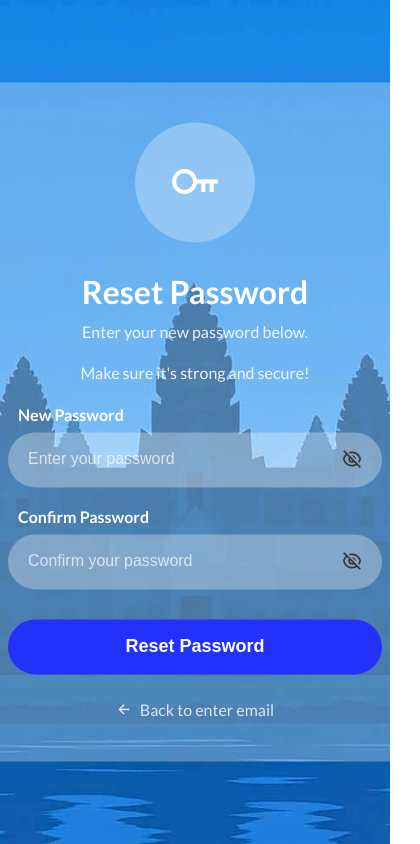
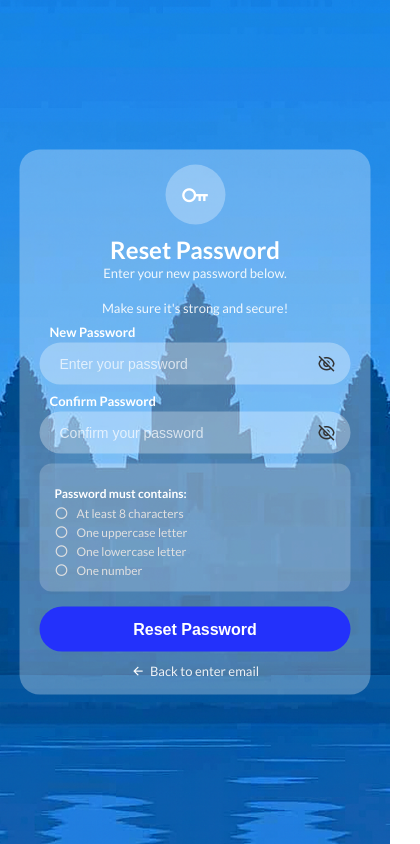
Before and after one commit to Sokleap-SAM/Hotel-Booking-System, a Vue app in the folder frontend/user/: page /ResetPWScreen in a window 390 px wide. Shown: the whole page, 420 px wide, since content can reach past the window. Built offline with nearby package versions, Linux system fonts and the light colour scheme; what vue3-google-login would draw is missing.

Commit message:
update to have responsive

```diff
--- a/frontend/user/src/components/auth/ForgotPasswordScreen.vue
+++ b/frontend/user/src/components/auth/ForgotPasswordScreen.vue
@@ -50,8 +50,10 @@ export default {
 <style scoped>
 /* Main card container */
 .container {
-  width: 450px;
-  height: 620px;
+  width: 90%;
+  max-width: 450px;
+  height: auto;
+  min-height: 620px;
   font-family: 'Lato', sans-serif;
   padding: 40px 20px;
   position: absolute;
@@ -170,4 +172,28 @@ input::placeholder {
 .back-link:hover {
   text-decoration: underline;
 }
+
+@media (max-width: 480px) {
+  .container {
+    padding: 20px 15px;
+    min-height: 0;
+  }
+
+  .circle {
+    width: 100px;
+    height: 100px;
+  }
+
+  .circle i {
+    font-size: 40px;
+  }
+
+  h2 {
+    font-size: 28px;
+  }
+
+  .btn-Login {
+    font-size: 18px;
+  }
+}
 </style>
--- a/frontend/user/src/components/auth/LoginScreen.vue
+++ b/frontend/user/src/components/auth/LoginScreen.vue
@@ -107,17 +107,24 @@ export default {
 
 <style scoped>
 .container {
-  width: 449px;
+  width: 90%;
+  max-width: 450px;
   height: auto;
   position: absolute;
-  top: 200px;
-  left: 535px;
+  top: 60%;
+  left: 50%;
+  transform: translate(-50%, -50%);
   color: white;
+  display: flex;
+  flex-direction: column;
   justify-content: center;
   align-items: center;
   border-radius: 15px;
   background-color: rgba(255, 255, 255, 0.29);
+  padding: 20px;
+  box-sizing: border-box;
 }
+
 .container-google {
   display: flex;
   justify-content: center;
@@ -128,6 +135,7 @@ export default {
   background-color: rgba(255, 255, 255, 0.29);
   border-radius: 10px;
 }
+
 .create-account {
   text-align: center;
   margin-top: 20px;
@@ -135,24 +143,30 @@ export default {
   margin-bottom: 10px;
   color: #ffffff93;
 }
+
 .register {
   color: #ffffff;
   cursor: pointer;
 }
+
 .register:hover {
   text-decoration: underline;
   color: #2d5ebf;
 }
+
 .input-group {
   display: flex;
   flex-direction: column;
   font-size: 20px;
   font-family: 'Lato', sans-serif;
-  margin: 20px;
-  padding: 10px;
+  margin: 10px 0;
+  width: 100%;
+  max-width: 374px;
 }
+
 .btn-Login {
-  width: 374px;
+  width: 100%;
+  max-width: 374px;
   height: 53px;
   border-radius: 25px;
   background-color: #2331fb;
@@ -160,37 +174,47 @@ export default {
   font-size: 20px;
   border: none;
   cursor: pointer;
-  margin-left: 37px;
   margin-top: 20px;
 }
+
 .btn-Login:hover {
   background-color: #1c259f;
 }
+
 .input-group label {
-  padding: 10px;
+  padding: 10px 0;
 }
+
 .input-group input {
-  width: 374px;
+  width: 100%;
   height: 53px;
   border-radius: 25px;
   background-color: rgba(255, 255, 255, 0.4);
   border: none;
   color: white;
+  padding: 0 20px;
+  box-sizing: border-box;
 }
+
 .input-group:first-of-type {
-  margin-top: -40px;
+  margin-top: 0;
 }
+
 h2 {
   margin-top: 10px;
+  margin-bottom: 20px;
   font-size: 48px;
   text-align: center;
   font-family: 'Lato', sans-serif;
 }
+
 .forgot-password {
   text-align: right;
   margin-top: 5px;
-  margin-right: 50px;
+  width: 100%;
+  max-width: 374px;
 }
+
 .forgot-password:hover a {
   text-decoration: underline;
   color: #2d5ebf;
@@ -201,12 +225,14 @@ h2 {
   text-decoration: none;
   font-size: 0.85rem;
 }
+
 .password-wrapper {
   position: relative;
-  width: 374px;
+  width: 100%;
   display: flex;
   align-items: center;
 }
+
 .toggle-icon {
   position: absolute;
   right: 15px;
@@ -217,4 +243,23 @@ h2 {
   font-size: 22px;
   z-index: 2;
 }
+
+/* Responsive adjustments */
+@media (max-width: 480px) {
+  .container {
+    padding: 20px 15px;
+  }
+
+  h2 {
+    font-size: 36px;
+  }
+
+  .input-group {
+    font-size: 18px;
+  }
+
+  .btn-Login {
+    font-size: 18px;
+  }
+}
 </style>
--- a/frontend/user/src/components/auth/ResetPWScreen.vue
+++ b/frontend/user/src/components/auth/ResetPWScreen.vue
@@ -1,5 +1,8 @@
 <template>
-  <link href="https://fonts.googleapis.com/css2?family=Lato:wght@400;700&display=swap" rel="stylesheet" />
+  <link
+    href="https://fonts.googleapis.com/css2?family=Lato:wght@400;700&display=swap"
+    rel="stylesheet"
+  />
   <link href="https://cdn.jsdelivr.net/npm/remixicon@4.7.0/fonts/remixicon.css" rel="stylesheet" />
 
   <div class="container">
@@ -8,7 +11,7 @@
     </div>
     <h2>Reset Password</h2>
     <span>Enter your new password below.</span>
-    <br>
+    <br />
     <span>Make sure it's strong and secure!</span>
 
     <div class="input-group">
@@ -44,7 +47,33 @@
         ></i>
       </div>
     </div>
-
+    <div class="requirements-box">
+      <p class="requirements-title">Password must contains:</p>
+      <ul>
+        <li :class="{ valid: hasMinLength, invalid: !hasMinLength && password.length > 0 }">
+          <i
+            :class="hasMinLength ? 'ri-checkbox-circle-fill' : 'ri-checkbox-blank-circle-line'"
+          ></i>
+          At least 8 characters
+        </li>
+        <li :class="{ valid: hasUppercase, invalid: !hasUppercase && password.length > 0 }">
+          <i
+            :class="hasUppercase ? 'ri-checkbox-circle-fill' : 'ri-checkbox-blank-circle-line'"
+          ></i>
+          One uppercase letter
+        </li>
+        <li :class="{ valid: hasLowercase, invalid: !hasLowercase && password.length > 0 }">
+          <i
+            :class="hasLowercase ? 'ri-checkbox-circle-fill' : 'ri-checkbox-blank-circle-line'"
+          ></i>
+          One lowercase letter
+        </li>
+        <li :class="{ valid: hasNumber, invalid: !hasNumber && password.length > 0 }">
+          <i :class="hasNumber ? 'ri-checkbox-circle-fill' : 'ri-checkbox-blank-circle-line'"></i>
+          One number
+        </li>
+      </ul>
+    </div>
     <button class="btn-Login">Reset Password</button>
     <div class="back-link" @click="goToEnterEmail">
       <i class="ri-arrow-left-line"></i>
@@ -54,7 +83,7 @@
 </template>
 
 <script lang="ts">
-import { ref } from 'vue'
+import { computed, ref } from 'vue'
 import { useRouter } from 'vue-router'
 export default {
   name: 'ForgotPasswordScreen',
@@ -63,6 +92,12 @@ export default {
     const confirmPassword = ref('')
     const passwordFieldType = ref('password')
     const confirmPasswordFieldType = ref('password')
+
+    // Validation Logic
+    const hasMinLength = computed(() => password.value.length >= 8)
+    const hasUppercase = computed(() => /[A-Z]/.test(password.value))
+    const hasLowercase = computed(() => /[a-z]/.test(password.value))
+    const hasNumber = computed(() => /\d/.test(password.value))
 
     const togglePassword = (type: string) => {
       if (type === 'main') {
@@ -79,6 +114,10 @@ export default {
     }
 
     return {
+      hasMinLength,
+      hasUppercase,
+      hasLowercase,
+      hasNumber,
       password,
       confirmPassword,
       passwordFieldType,
@@ -91,76 +130,76 @@ export default {
 </script>
 
 <style scoped>
-/* Container set to occupy the full screen for the background */
+/* Main Container - Adjusted for maximum vertical efficiency */
 .container {
-  /* Positioning */
   position: absolute;
   top: 50%;
   left: 50%;
   transform: translate(-50%, -50%);
-
-  /* Sizing and Layout */
-  width: 450px;
-  padding: 40px 20px;
+  width: 90%;
+  max-width: 420px;
+  padding: 15px 20px; /* Reduced vertical padding */
   box-sizing: border-box;
-
-  /* Flexbox: This centers all items (icon, text, inputs, button) */
   display: flex;
   flex-direction: column;
   align-items: center;
   justify-content: center;
   text-align: center;
-
-  /* Visuals */
   background-color: rgba(255, 255, 255, 0.29);
-  /* backdrop-filter: blur(10px); */
   border-radius: 20px;
   color: white;
   font-family: 'Lato', sans-serif;
+  overflow: hidden; /* Prevents internal scrolling */
 }
 
-/* The Key Icon Circle */
+/* Reduced Icon Size */
 .circle {
-  width: 120px;
-  height: 120px;
+  width: 60px; /* Reduced from 120px */
+  height: 60px; /* Reduced from 120px */
   border-radius: 50%;
   background-color: rgba(255, 255, 255, 0.29);
   display: flex;
   align-items: center;
   justify-content: center;
-  margin-bottom: 20px;
+  margin-bottom: 8px; /* Tight margin */
 }
 
 .circle i {
-  font-size: 50px;
+  font-size: 28px; /* Smaller icon */
 }
 
-/* Text Styling */
+/* Text Scaling */
 h2 {
-  font-size: 32px;
-  margin: 10px 0;
+  font-size: 24px; /* Reduced from 32px */
+  margin: 2px 0; /* Minimal margin */
+}
+
+.subtitle-group {
+  display: flex;
+  flex-direction: column;
+  margin-bottom: 5px;
 }
 
 span {
-  font-size: 16px;
+  font-size: 13px; /* Reduced from 16px */
   opacity: 0.9;
-  line-height: 1.4;
+  line-height: 1.2;
 }
 
-/* Input Groups */
+/* Input Groups - Tightened */
 .input-group {
   width: 100%;
-  max-width: 374px; /* Matches button width */
+  max-width: 374px;
   display: flex;
   flex-direction: column;
-  text-align: left; /* Label stays left-aligned relative to input */
-  margin-top: 20px;
+  text-align: left;
+  margin-top: 8px; /* Reduced from 20px */
 }
 
 .input-group label {
-  font-size: 16px;
+  font-size: 13px;
   font-weight: 700;
-  margin-bottom: 8px;
+  margin-bottom: 3px;
   margin-left: 10px;
 }
 
@@ -171,14 +210,14 @@ span {
 
 input {
   width: 100%;
-  height: 55px;
+  height: 42px; /* Reduced from 55px */
   padding: 0 20px;
   box-sizing: border-box;
-  border-radius: 30px;
+  border-radius: 25px;
   border: none;
   background-color: rgba(255, 255, 255, 0.3);
   color: white;
-  font-size: 16px;
+  font-size: 14px;
 }
 
 input::placeholder {
@@ -187,47 +226,90 @@ input::placeholder {
 
 .toggle-icon {
   position: absolute;
-  right: 20px;
+  right: 15px;
   top: 50%;
   transform: translateY(-50%);
   cursor: pointer;
-  color: #333; /* Darker for visibility against light input */
-  font-size: 20px;
+  color: #333;
+  font-size: 18px;
 }
 
-/* Reset Password Button */
+/* Requirements Box - Compact Version */
+.requirements-box {
+  width: 100%;
+  max-width: 374px;
+  background-color: rgba(255, 255, 255, 0.2);
+  border-radius: 12px;
+  padding: 10px 15px;
+  margin-top: 10px;
+  text-align: left;
+  box-sizing: border-box;
+}
+
+.requirements-title {
+  font-size: 12px;
+  font-weight: bold;
+  margin-bottom: 5px;
+  color: white;
+}
+
+.requirements-box ul {
+  list-style: none;
+  padding: 0;
+  margin: 0;
+}
+
+.requirements-box li {
+  font-size: 12px;
+  margin-bottom: 4px;
+  display: flex;
+  align-items: center;
+  gap: 8px;
+  color: #e0e0e0;
+  transition: color 0.3s ease;
+}
+
+.requirements-box i {
+  font-size: 14px;
+}
+
+/* Colors for Validation */
+.valid {
+  color: #4ade80 !important; /* Green */
+}
+
+.invalid {
+  color: #f87171 !important; /* Red */
+}
+
+/* Action Button */
 .btn-Login {
   width: 100%;
   max-width: 374px;
-  height: 55px;
-  margin-top: 30px;
-  border-radius: 30px;
+  height: 45px; /* Reduced from 55px */
+  margin-top: 15px;
+  border-radius: 25px;
   border: none;
   background-color: #2331fb;
   color: white;
-  font-size: 18px;
+  font-size: 16px;
   font-weight: bold;
   cursor: pointer;
-  transition: background 0.2s;
 }
 
-.btn-Login:hover {
-  background-color: #1a27cc;
+/* Footer Link */
+.back-link {
+  margin-top: 12px;
+  display: flex;
+  align-items: center;
+  gap: 5px;
+  cursor: pointer;
+  font-size: 14px;
 }
 
-/* Back Link */
-.back-link {
-  margin-top: 25px;
-  display: flex;
-  align-items: center;
-  gap: 8px;
-  cursor: pointer;
-  font-size: 16px;
-  opacity: 0.9;
-}
-
-.back-link:hover {
-  text-decoration: underline;
-  opacity: 1;
+/* Responsive Hide for extremely small screens */
+@media (max-height: 650px) {
+  .circle { display: none; } /* Hides key icon to save space on small laptops */
+  .container { padding: 10px 20px; }
 }
 </style>
```
Also changed, not shown: frontend/user/src/components/auth/SignUpScreen.vue (+101 -104 lines).
